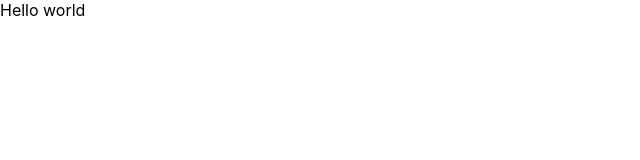
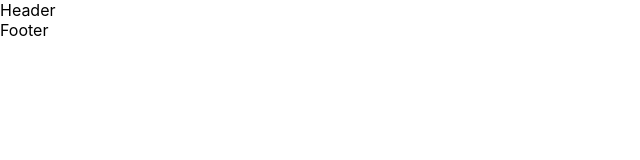
Before and after one commit to OlehBabiak/travel-app, a React (Create React App) app: page / in a window 1280 px wide. Shown: the top 160 px of the page, without its empty margins (0-640 px from the left). Built offline with nearby package versions, Linux system fonts and the light colour scheme.

Commit message:
main components created

```diff
--- a/src/App.js
+++ b/src/App.js
@@ -1,10 +1,13 @@
+import Header from "./components/Header/Header";
+import Footer from "./components/Footer/Footer";
 
-function App() {
-  return (
-    <div className="App">
-      Hello world
-    </div>
-  );
+function App () {
+    return (
+        <div className="App">
+            <Header/>
+            <Footer/>
+        </div>
+    );
 }
 
 export default App;
--- /dev/null
+++ b/src/components/Footer/Footer.js
@@ -0,0 +1,9 @@
+import ReactDom from 'react-dom'
+
+const Footer = () => {
+    return (
+       <div>Footer</div>
+    );
+}
+
+export default Footer
--- /dev/null
+++ b/src/components/Header/Header.js
@@ -0,0 +1,9 @@
+import ReactDom from 'react-dom'
+
+const Header = () => {
+    return (
+       <div>Header</div>
+    );
+}
+
+export default Header
```
Also changed, not shown: src/components/Home/HomePage.js (added, +10 -0 lines), src/components/SignIn/SignInPage.js (added, +9 -0 lines), src/components/SingUp/SignUp.js (added, +9 -0 lines), src/components/TripInfo/TrpInfoPage.js (added, +9 -0 lines).
